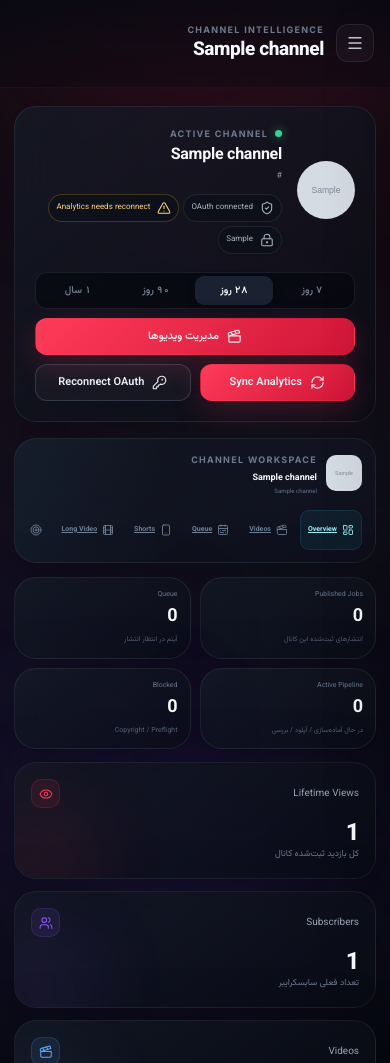
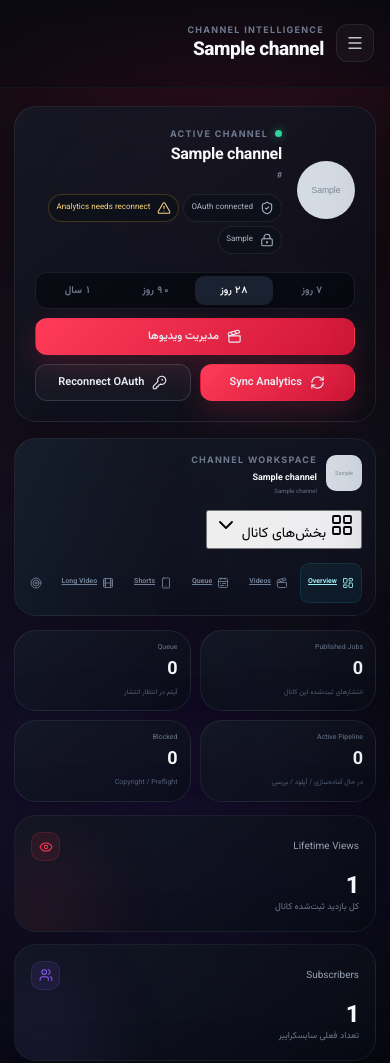
Before and after one commit to PEDIHS/yt, a Flask app: page /channels/1 in a window 390 px wide. Shown: the top 1063 px of the page. Run offline with Flask 3, Linux system fonts and the light colour scheme; the visitor is signed in with stand-in values (Sample User, id 1); tables that the repository leaves empty hold one stand-in row (values such as "Sample post"); grey boxes marked "Sample" are stand-in pictures; parts of the project's set-up code (start-up, migrations or seed data) failed here and were passed over; some libraries are stand-ins or nearby versions.

Commit message:
fix: add mobile channel workspace menu toggle

```diff
--- a/templates/_channel_workspace_nav.html
+++ b/templates/_channel_workspace_nav.html
@@ -12,7 +12,11 @@
       <small>{{ workspace_channel.title }}</small>
     </div>
   </div>
-  <div class="channel-workspace-links">
+  <button class="channel-workspace-toggle" type="button" data-workspace-toggle aria-expanded="false" aria-controls="channelWorkspaceLinks">
+    <span><i data-lucide="layout-grid"></i> بخش‌های کانال</span>
+    <i data-lucide="chevron-down" class="workspace-chevron"></i>
+  </button>
+  <div class="channel-workspace-links" id="channelWorkspaceLinks">
     <a href="{{ url_for('channel_detail', channel_id=workspace_channel.id) }}" class="{% if request.endpoint == 'channel_detail' %}active{% endif %}"><i data-lucide="layout-dashboard"></i>Overview</a>
     <a href="{{ url_for('videos_manager', channel_id=workspace_channel.id) }}" class="{% if request.endpoint in ['videos_manager','video_detail'] %}active{% endif %}"><i data-lucide="clapperboard"></i>Videos</a>
     <a href="{{ url_for('publishing_page', channel_id=workspace_channel.id) }}" class="{% if request.endpoint == 'publishing_page' %}active{% endif %}"><i data-lucide="calendar-range"></i>Queue</a>
```
